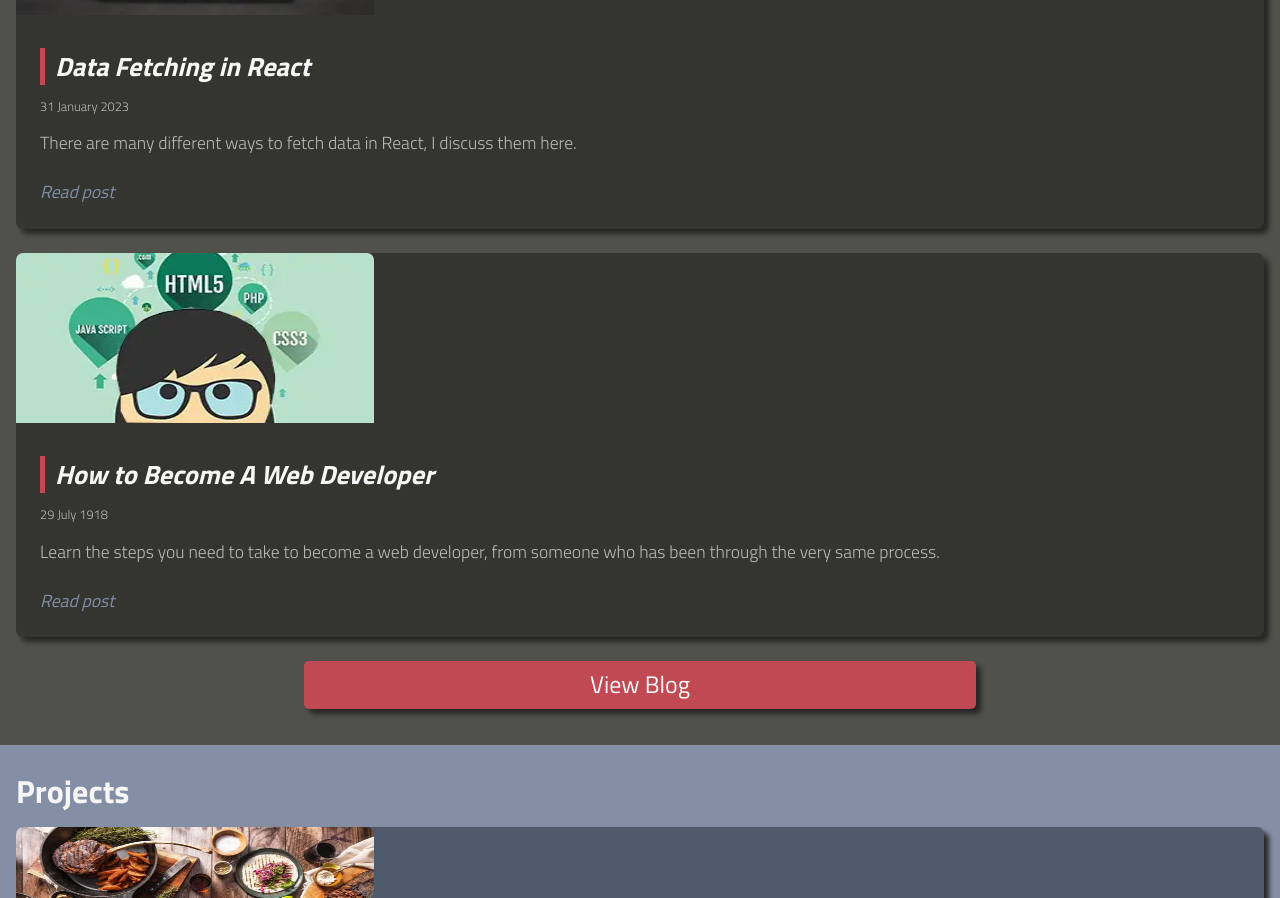
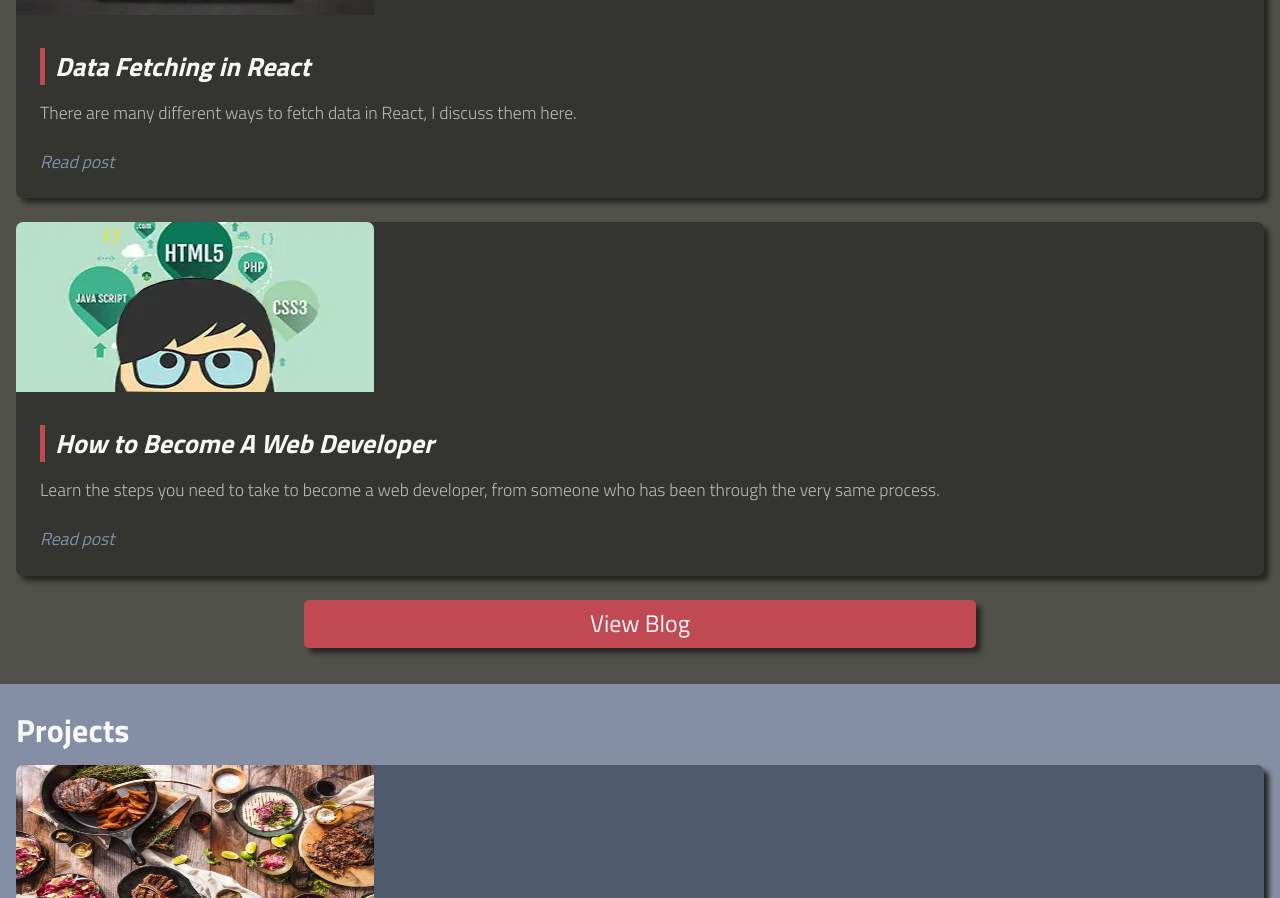
Before and after one commit to LukeTwomey/LukeTheWebDev, a Next.js app: page / in a window 1280 px wide. Shown: the part 1760-2658 px from the top of the page. Built offline with nearby package versions, Linux system fonts and the light colour scheme.

Commit message:
Take the date out again?!

```diff
--- a/components/BlogPreview.js
+++ b/components/BlogPreview.js
@@ -22,7 +22,7 @@ export const BlogPreview = ({ posts, theme }) => {
             <Link href={`blog/${post.slug}`}>
               <h3>{post.data.title}</h3>
             </Link>
-            <h4>{prettyDate(post.data.date)}</h4>
+            {/* <h4>{prettyDate(post.data.date)}</h4> */}
             <p>{post.data.preview}</p>
             <Link href={`blog/${post.slug}`}>Read post</Link>
           </div>
```
